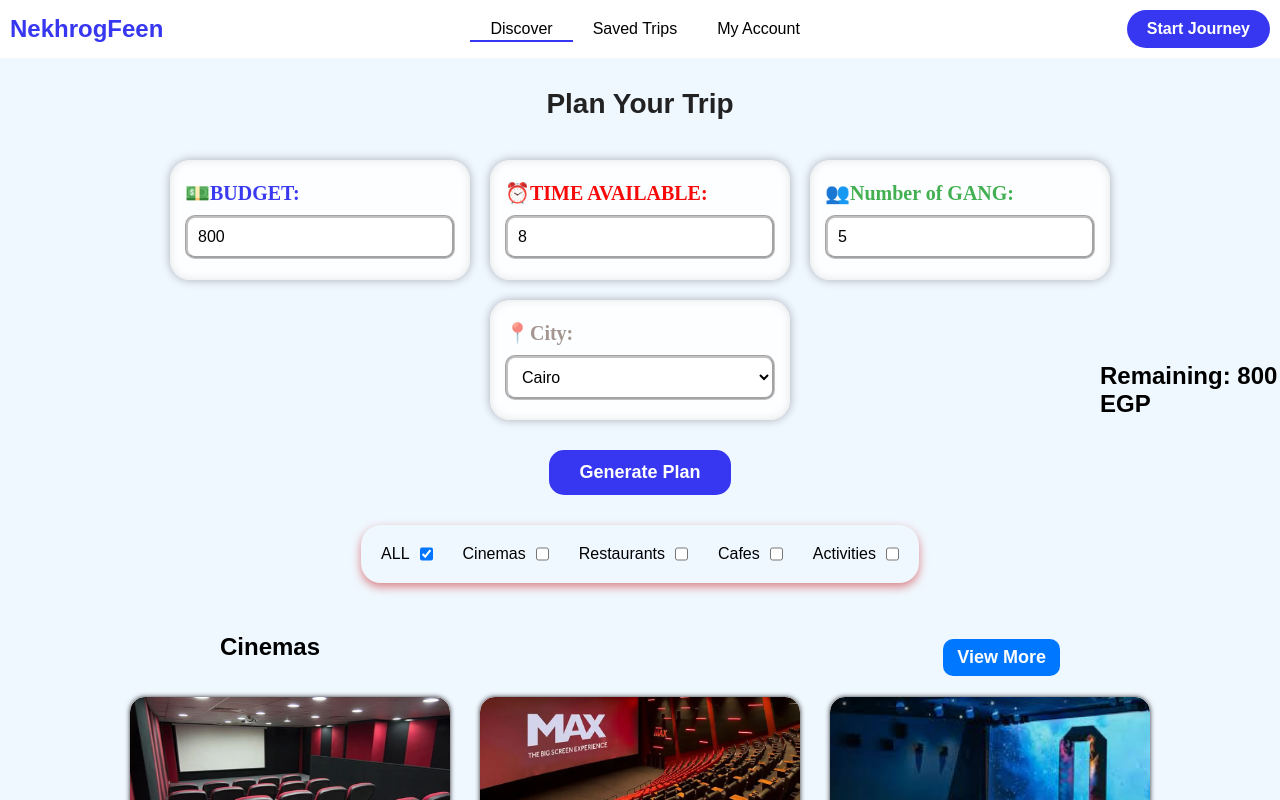
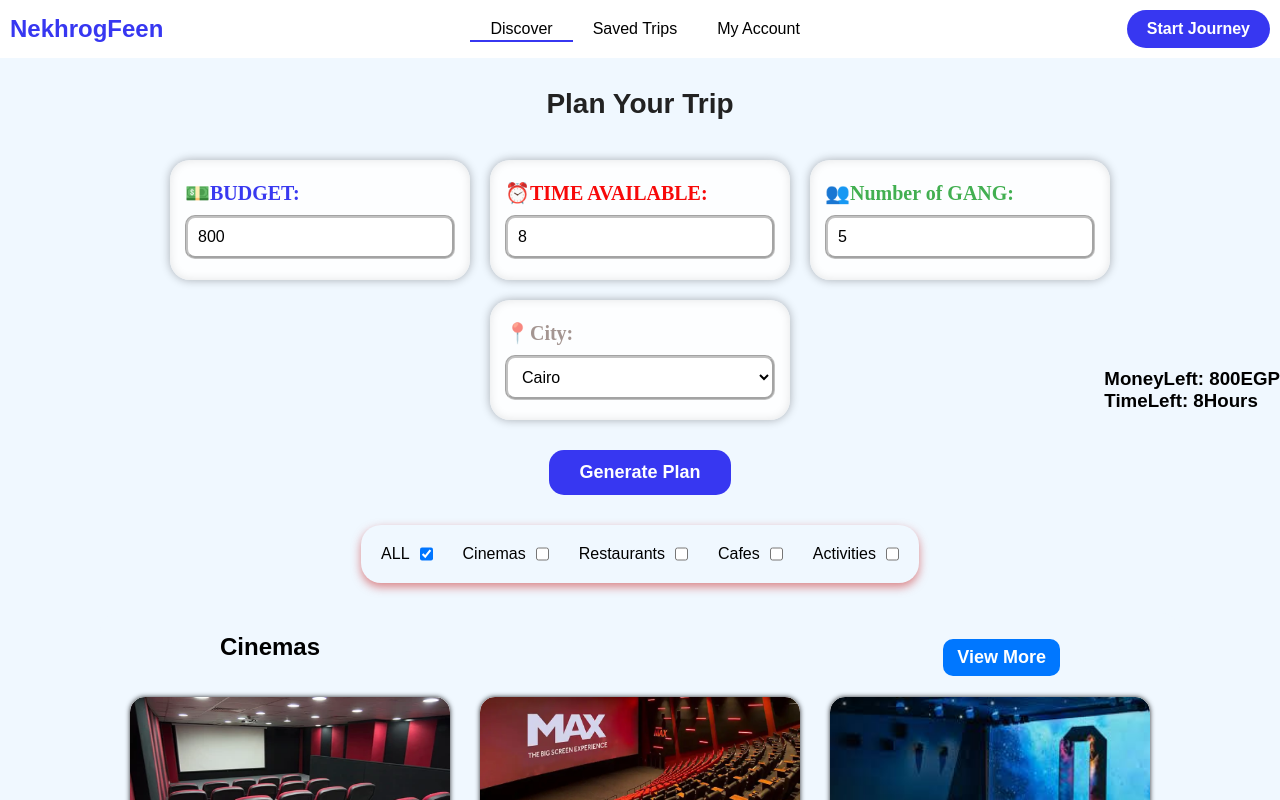
Before and after one commit to Mostafa205dev/NekhrogFeen, a React (Create React App) app: page / in a window 1280 px wide. Both pictures are taken after a click on the button "Generate Plan". Shown: the top 800 px of the page. Built offline with nearby package versions, Linux system fonts and the light colour scheme.

Commit message:
add money left in sidebox

```diff
--- a/src/components/AddToTrip.jsx
+++ b/src/components/AddToTrip.jsx
@@ -1,22 +1,23 @@
 import "./AddToTrip.css";
 // import { useState } from "react";
-function AddToTrip({ tripItems, budget }) {
+function AddToTrip({ tripItems, budget, time }) {
+  const totalPrice = tripItems.reduce((sum, item) => sum + item.price, 0);
 
-  const totalPrice = tripItems.reduce(
-    (sum, item) => sum + item.price,
-    0
-  );
+  const totalTime = tripItems.reduce((sum, item) => sum + item.duration, 0);
+
+  const remainingTime = time - totalTime;
 
   const remainingBudget = budget - totalPrice;
 
   return (
     <div className="addtoTrip">
-
-      <h2>Remaining: {remainingBudget} EGP</h2>
+      <div>
+        <h3>MoneyLeft: {remainingBudget}EGP</h3>
+        <h3>TimeLeft: {remainingTime}Hours</h3>
+      </div>
 
       {tripItems.map((item, index) => (
         <div className="item" key={index}>
-
           <p>
             {index + 1} - {item.name}
           </p>
@@ -25,10 +26,8 @@ function AddToTrip({ tripItems, budget }) {
             <p>{item.price} EGP</p>
             <p>{item.duration} Hours</p>
           </div>
-
         </div>
       ))}
-
     </div>
   );
 }
--- a/src/components/Filters.jsx
+++ b/src/components/Filters.jsx
@@ -11,17 +11,18 @@ const categoryMap = {
 
 const availableCategories = ["cinemas", "restaurants", "cafes", "activities"];
 
-function Filters({ plan, budget }) {
+function Filters({ plan, budget, time }) {
   const [selected, setSelected] = useState(["all"]);
   const [expanded, setExpanded] = useState({});
-  // const [show, setShow] = useState(false);
   const [tripItems, setTripItems] = useState([]);
+
   useEffect(() => {
     setSelected(["all"]);
     setExpanded({});
   }, [plan]);
 
   const totalPrice = tripItems.reduce((sum, item) => sum + item.price, 0);
+  const totalTime = tripItems.reduce((sum, item) => sum + item.duration, 0);
 
   function handleCheck(category) {
     if (category === "all") {
@@ -116,6 +117,7 @@ function Filters({ plan, budget }) {
                         <button
                           onClick={() => {
                             if (totalPrice + item.price <= budget) {
+                              if (totalTime + item.duration <= time) {
                                 setTripItems([
                                   ...tripItems,
                                   {
@@ -125,7 +127,10 @@ function Filters({ plan, budget }) {
                                   },
                                 ]);
                               } else {
-                              alert("Budget exceeded!");
+                                alert("Time exceeded!");
+                              }
+                            } else {
+                              alert("Budget exceeded! ");
                             }
                           }}
                         >
@@ -140,7 +145,7 @@ function Filters({ plan, budget }) {
           );
         })}
       </div>
-      <AddToTrip tripItems={tripItems} budget={budget} />
+      <AddToTrip tripItems={tripItems} budget={budget} time={time} />
     </div>
   );
 }
--- a/src/pages/TripPlanner.jsx
+++ b/src/pages/TripPlanner.jsx
@@ -39,7 +39,7 @@ export default function TripPlanner() {
         />
         <button onClick={generatePlan}>Generate Plan</button>
 
-        {plan.length > 0 && <Filters plan={plan} budget={Number(budget)}/>}
+        {plan.length > 0 && <Filters plan={plan} budget={Number(budget)} time={Number(time)}/>}
       </div>
     </div>
   );
```
Lines whose indentation alone changed are shown as unchanged.
